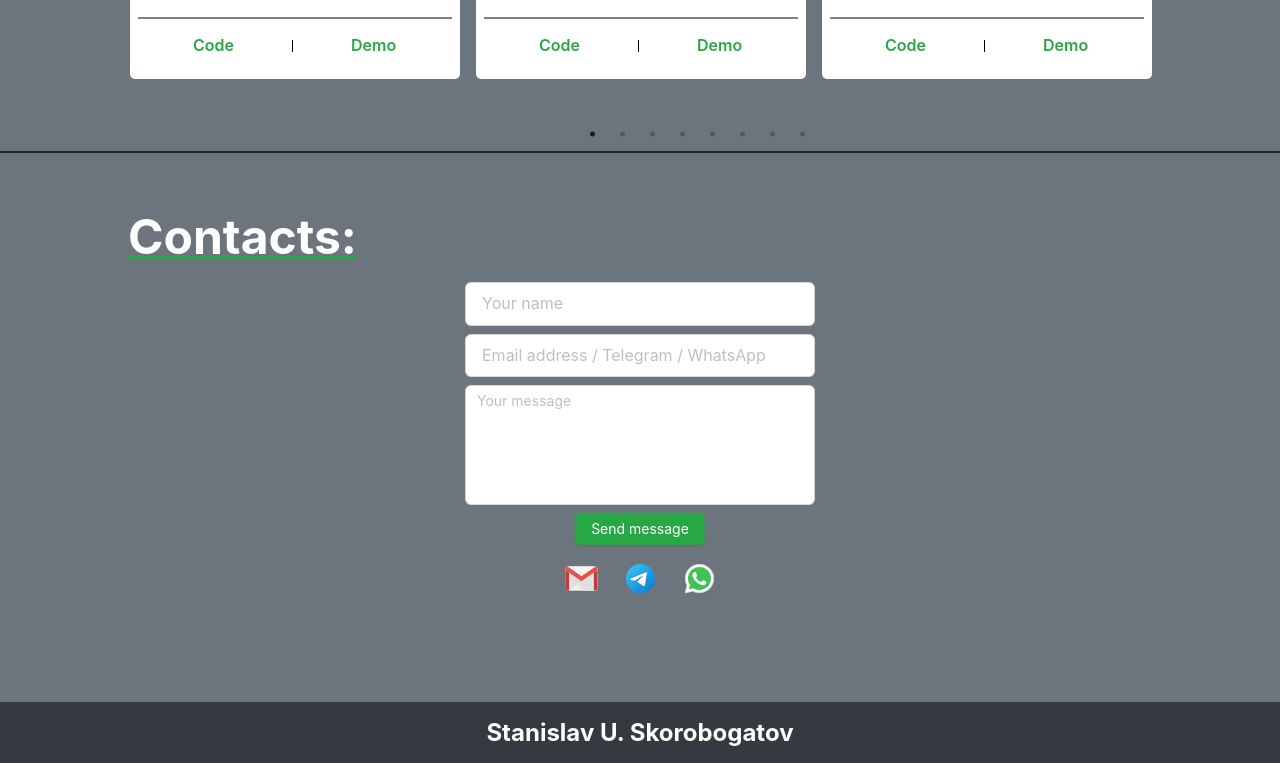
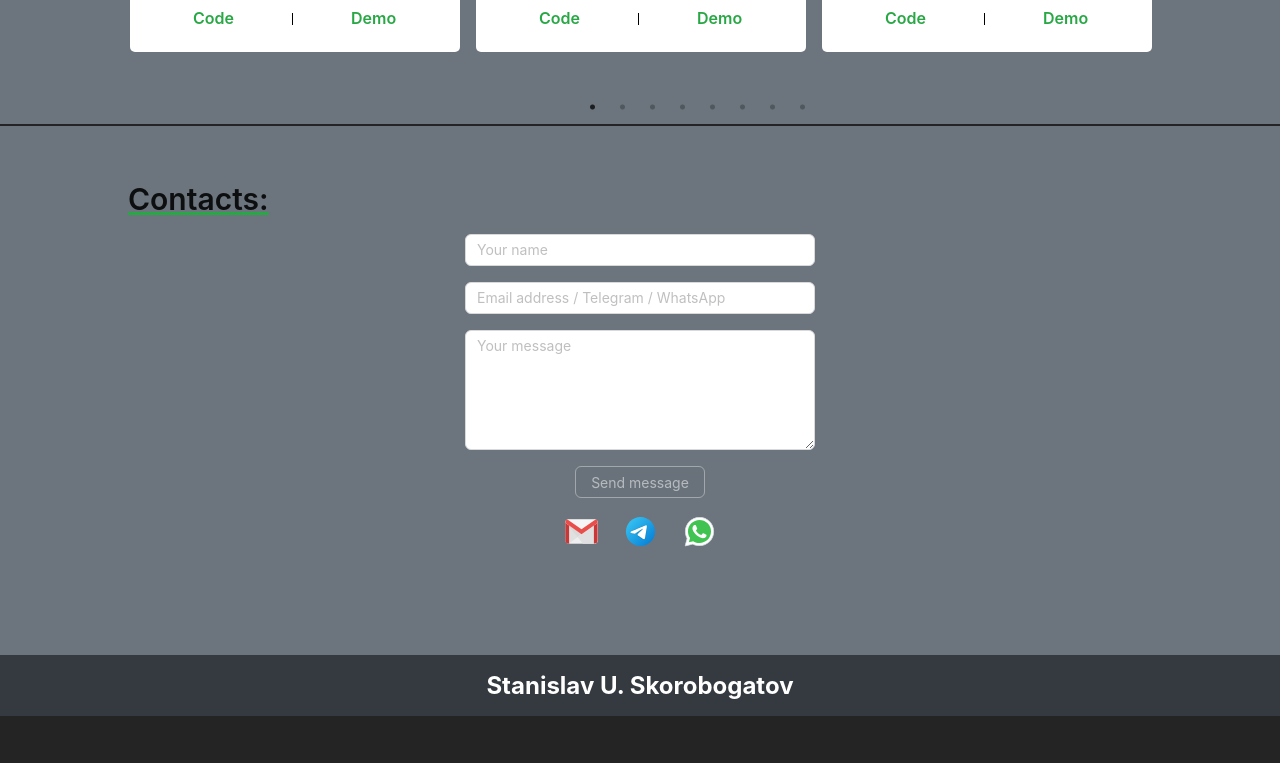
Before and after one commit to beliy-beret/portfolio-vite, a React (Vite) app: page / in a window 1280 px wide. Shown: the part 2060-2823 px from the top of the page. After the commit the page ends 2776 px from the top, so only its background shows below. Built offline with nearby package versions, Linux system fonts and the light colour scheme.

Commit message:
refactoring Title component

```diff
--- a/package.json
+++ b/package.json
@@ -12,9 +12,12 @@
     "lint:write": "eslint --debug src/ --fix"
   },
   "dependencies": {
+    "@emotion/react": "^11.10.6",
+    "@types/react-scroll": "^1.8.6",
     "antd": "^5.3.2",
     "axios": "^1.3.4",
     "react": "^18.2.0",
+    "react-awesome-reveal": "^4.2.3",
     "react-dom": "^18.2.0",
     "react-hook-form": "^7.43.8",
     "react-slick": "^0.29.0",
--- a/src/App.tsx
+++ b/src/App.tsx
@@ -2,12 +2,12 @@ import { createContext, useContext, useState } from 'react'
 
 import { About } from './sections/about/About'
 import { ConfigProvider } from 'antd'
-import { Contacts } from './sections/Contacts/Contacts'
+import { Contacts } from './sections/contacts/Contacts'
 import { Container } from './components/container/Container'
 import { Footer } from './sections/footer/Footer'
 import { Header } from './sections/header/Header'
 import { MySkills } from './sections/mySkills/MySkills'
-import { Projects } from './sections/Projects/Projects'
+import { Projects } from './sections/projects/Projects'
 
 export type SectionNamesType = 'about' | 'skills' | 'projects' | 'contacts'
 type ContextType = {
--- a/src/components/title/Title.tsx
+++ b/src/components/title/Title.tsx
@@ -1,5 +1,6 @@
 import { FC, ReactNode } from 'react'
 
+import { Typography } from 'antd'
 import classes from './title.module.css'
 
 type ComponentPropsType = {
@@ -8,5 +9,9 @@ type ComponentPropsType = {
 }
 
 export const Title: FC<ComponentPropsType> = ({ className = '', children }) => {
-  return <h2 className={classes.title + ' ' + className}>{children}</h2>
+  return (
+    <Typography.Title level={2} className={classes.title + ' ' + className}>
+      {children}
+    </Typography.Title>
+  )
 }
--- a/src/components/title/title.module.css
+++ b/src/components/title/title.module.css
@@ -4,12 +4,6 @@
     padding-left: 5%;
     padding-top: 1rem;
     text-decoration: underline var(--green) 3px;
-}
-
-@media screen and (min-width: 450px) {
-    .imgList {
-        grid-template-columns: repeat(4, 1fr);
-    }
 }
 
 @media screen and (min-width: 576px) {
--- a/src/sections/Contacts/Contacts.tsx
+++ b/src/sections/Contacts/Contacts.tsx
@@ -1,4 +1,4 @@
-import { Button, Divider, Input, Space, Typography, message } from 'antd'
+import { Button, Col, Input, Row, Space, Typography, message } from 'antd'
 import { Controller, SubmitHandler, useForm } from 'react-hook-form'
 import { FC, useState } from 'react'
 
@@ -36,7 +36,7 @@ export const Contacts: FC = () => {
     control,
     handleSubmit,
     reset,
-    formState: { errors },
+    formState: { errors, isValid, isDirty },
   } = useForm<Inputs>({ mode: 'onBlur' })
 
   const onSubmit: SubmitHandler<Inputs> = (data) => {
@@ -61,19 +61,26 @@ export const Contacts: FC = () => {
     <Section sectionName='contacts' className={classes.contacts} id={'contacts'}>
       {contextHolder}
       <Title>Contacts:</Title>
-      {/* <h3 className={classes.formTitle}>Send message</h3> */}
-      <form onSubmit={handleSubmit(onSubmit)} className={classes.form}>
+      <form onSubmit={handleSubmit(onSubmit)}>
+        <Row justify={'center'} gutter={[16, 16]}>
+          <Col span={24}>
             <Controller
               name={'userName'}
               control={control}
               rules={{ required: { value: true, message: 'Enter your name.' } }}
               render={({ field }) => (
-            <Input placeholder={'Your name'} status={errors.userName ? 'error' : ''} {...field} />
+                <Input
+                  placeholder={'Your name'}
+                  status={errors.userName ? 'error' : ''}
+                  {...field}
+                />
               )}
             />
             {errors.userName && (
               <Typography.Text type={'danger'}>{errors.userName.message}</Typography.Text>
             )}
+          </Col>
+          <Col span={24}>
             <Controller
               name={'userContact'}
               control={control}
@@ -90,7 +97,8 @@ export const Contacts: FC = () => {
             {errors.userContact && (
               <Typography.Text type={'danger'}>{errors.userContact.message}</Typography.Text>
             )}
-
+          </Col>
+          <Col span={24}>
             <Controller
               name={'userMessage'}
               control={control}
@@ -98,12 +106,19 @@ export const Contacts: FC = () => {
                 <Input.TextArea placeholder={'Your message'} rows={5} {...field}></Input.TextArea>
               )}
             />
-
-        <Button type='primary' htmlType='submit' loading={isLoading}>
+          </Col>
+          <Button
+            type='primary'
+            htmlType='submit'
+            loading={isLoading}
+            disabled={!isDirty || !isValid}
+          >
             Send message
           </Button>
+        </Row>
       </form>
-      <div className={classes.contactList}>
+      <Row justify={'center'} className={classes.contactList}>
+        <Col>
           <Space align='center' size={'large'}>
             <a href='mailto:skoriy12990@gmail.com'>
               <img src={contactsIcons.mail} alt={'Email'} title={'Email'} />
@@ -115,7 +130,8 @@ export const Contacts: FC = () => {
               <img src={contactsIcons.whatsapp} alt={'Whatsapp'} title={'Whatsapp'} />
             </a>
           </Space>
-      </div>
+        </Col>
+      </Row>
     </Section>
   )
 }
--- a/src/sections/Contacts/contacts.module.css
+++ b/src/sections/Contacts/contacts.module.css
@@ -3,28 +3,17 @@
     margin-top: 2px;
     background-color: var(--gray);
 }
-.form {
+.contacts form {
     max-width: 350px;
-    margin: 1rem auto;
-    display: flex;
-    flex-direction: column;
-    gap: 0.5rem
+    margin: 1rem auto 0;
 }
-.form input, textarea, button {
-    padding: 0.3rem 0.8rem;
-    font-size: 0.7rem;
-}
-.form button {
-    width: fit-content;
-    align-self: center;
-}
-.form textarea {
-    resize: none;
+.contacts button:disabled {
+    color: #FFFFFF;
+    opacity: 0.5;
 }
 .contactList {
-    display: flex;
-    align-items: center;
-    justify-content: center;
+    margin-top: 1rem;
+
 }
 .contactList img {
     width: 35px;
@@ -36,13 +25,3 @@
         padding: 3% 0 8%;
     }
 }
-
-@media screen and (min-width: 756px) {
-    .contacts {
-        padding: 3% 0 8%;
-    }
-    .form input, textarea, button {
-        padding: 0.5rem 1rem;
-        font-size: 1rem;
-    }
-}
```
Also changed, not shown: .eslintrc.json, 1 other file (tests, documents, lock files or other folders). Lines whose indentation alone changed are shown as unchanged.
